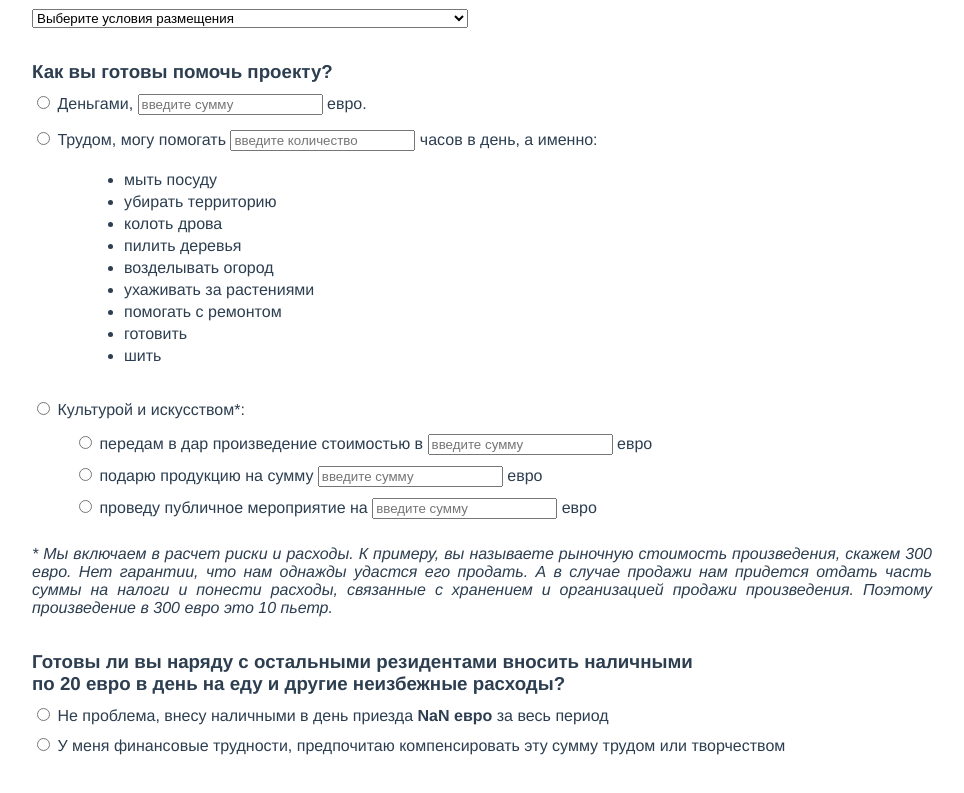
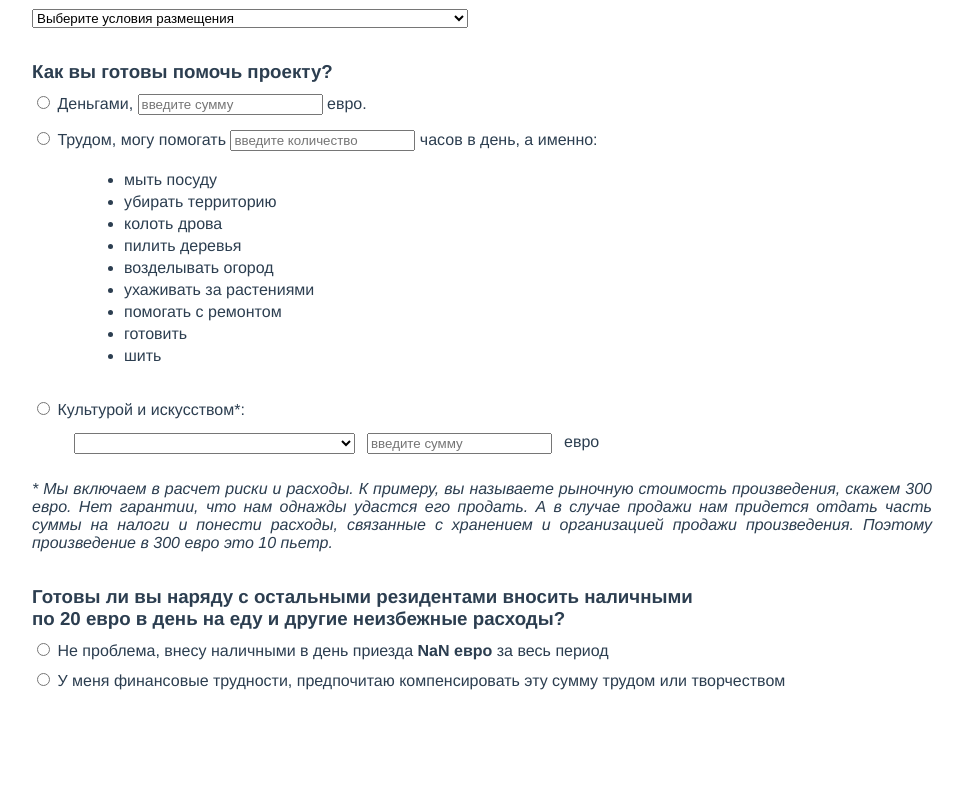
Before and after one commit to robinsout/stone-balancing-calculator, a Vue app: page / in a window 1280 px wide. Shown: the part 785-1578 px from the top of the page, without its empty margins (158-1122 px from the left). After the commit the page ends 1549 px from the top, so only its background shows below. Built offline with nearby package versions, Linux system fonts and the light colour scheme.

Commit message:
Layout and ligic updated

```diff
--- a/src/components/Calculator.js
+++ b/src/components/Calculator.js
@@ -1,29 +1,35 @@
-import { defineComponent, reactive, ref } from "vue";
+import { defineComponent, reactive, ref, watch } from "vue";
 import { conditions } from './conditions'
 
 export default defineComponent({
   name: 'StoneBalancingCalculator',
   setup() {
 
+    const artContributionOptions = [
+      'передам в дар произведение стоимостью', 'подарю продукцию на сумму', 'проведу публичное мероприятие'
+    ];
+
     const days = ref();
     const persons = ref();
     const conditionsValue = ref(0);
     const money = ref();
     const labourHours = ref();
-    const artContribution = reactive({
-        masterpieceGift: null,
-        production: null,
-        venue: null,
-    });
+    const artContributionValue = ref();
+
+    const contributionType = ref('');
+    const activeArtContributionType = ref('');
 
     return {
-        days,
-        persons,
-        money,
-        labourHours,
-        artContribution,
-        conditionsValue,
-        conditions
+      days,
+      persons,
+      money,
+      labourHours,
+      conditionsValue,
+      conditions,
+      contributionType,
+      artContributionValue,
+      activeArtContributionType,
+      artContributionOptions,
     }
   }
 });
--- a/src/components/Calculator.scss
+++ b/src/components/Calculator.scss
@@ -43,6 +43,9 @@
 
           &__culture-art {
             margin-bottom: 10px;
+            display: inline-flex;
+            flex-direction: row;
+            gap: 12px;
 
             &__wrapper {
               margin-top: 14px;
--- a/src/components/Calculator.vue
+++ b/src/components/Calculator.vue
@@ -76,7 +76,7 @@
               </option>
               <option
                 v-for="condition, index in conditions"
-                :key="condition.value*index"
+                :key="`condition.value-${index}`"
                 :value="condition.value"
               >
                 {{ condition.description }}
@@ -95,6 +95,7 @@
                 type="radio"
                 class="calculator__inputs__contribution-option__radio-button"
                 name="contribution"
+                :checked="contributionType === 'money-contribution'"
               >
               <label for="money">
                 Деньгами,
@@ -102,6 +103,7 @@
                   v-model="money"
                   type="number"
                   placeholder="введите сумму"
+                  @click="contributionType = 'money-contribution'"
                 > евро.
               </label>
             </div>
@@ -113,6 +115,7 @@
                 type="radio"
                 class="calculator__inputs__contribution-option__radio-button"
                 name="contribution"
+                :checked="contributionType === 'labour-contribution'"
               >
               <label for="labour">
                 Трудом, могу помогать
@@ -120,6 +123,7 @@
                   v-model="labourHours"
                   type="number"
                   placeholder="введите количество"
+                  @click="contributionType = 'labour-contribution'"
                 >
                 часов в день, а именно:
               </label>
@@ -143,6 +147,7 @@
                 type="radio"
                 class="calculator__inputs__contribution-option__radio-button"
                 name="contribution"
+                :checked="contributionType === 'art-contribution'"
               >
               <label for="art">
                 Культурой и искусством*:
@@ -151,49 +156,33 @@
             <div class="calculator__inputs__contribution-option__list">
               <div class="calculator__inputs__contribution-option__culture-art__wrapper">
                 <div class="calculator__inputs__contribution-option__culture-art">
+                  <select
+                    id="artContribution"
+                    v-model="activeArtContributionType"
+                    class="calculator__inputs_input"
+                    @change="contributionType='art-contribution'"
+                  >
+                    <option
+                      :value="0"
+                      disabled
+                      selected
+                    >
+                      Выберите условия размещения
+                    </option>
+                    <option
+                      v-for="contributionOption, index in artContributionOptions"
+                      :key="`contributionOption-${index}`"
+                      :value="contributionOption"
+                    >
+                      {{ contributionOption }}
+                    </option>
+                  </select>
                   <input
-                    id="artGift"
-                    type="radio"
-                    class="calculator__inputs__contribution-option__radio-button"
-                    name="contribution"
-                  >
-                  <label for="artGift">
-                    передам в дар произведение стоимостью в <input
-                      v-model="artContribution.masterpieceGift"
-                      type="number"
-                      placeholder="введите сумму"
-                    > евро
-                  </label>
-                </div>
-                <div class="calculator__inputs__contribution-option__culture-art">
-                  <input
-                    id="productionGift"
-                    type="radio"
-                    class="calculator__inputs__contribution-option__radio-button"
-                    name="contribution"
-                  >
-                  <label for="productionGift">
-                    подарю продукцию на сумму <input
-                      v-model="artContribution.production"
-                      type="number"
-                      placeholder="введите сумму"
-                    > евро
-                  </label>
-                </div>
-                <div class="calculator__inputs__contribution-option__culture-art">
-                  <input
-                    id="venue"
-                    type="radio"
-                    class="calculator__inputs__contribution-option__radio-button"
-                    name="contribution"
-                  >
-                  <label for="venue">
-                    проведу публичное мероприятие на <input
-                      v-model="artContribution.venue"
-                      type="number"
-                      placeholder="введите сумму"
-                    > евро
-                  </label>
+                    v-model="artContributionValue"
+                    type="number"
+                    placeholder="введите сумму"
+                    @click="contributionType='art-contribution'"
+                  > евро
                 </div>
               </div>
             </div>
```
